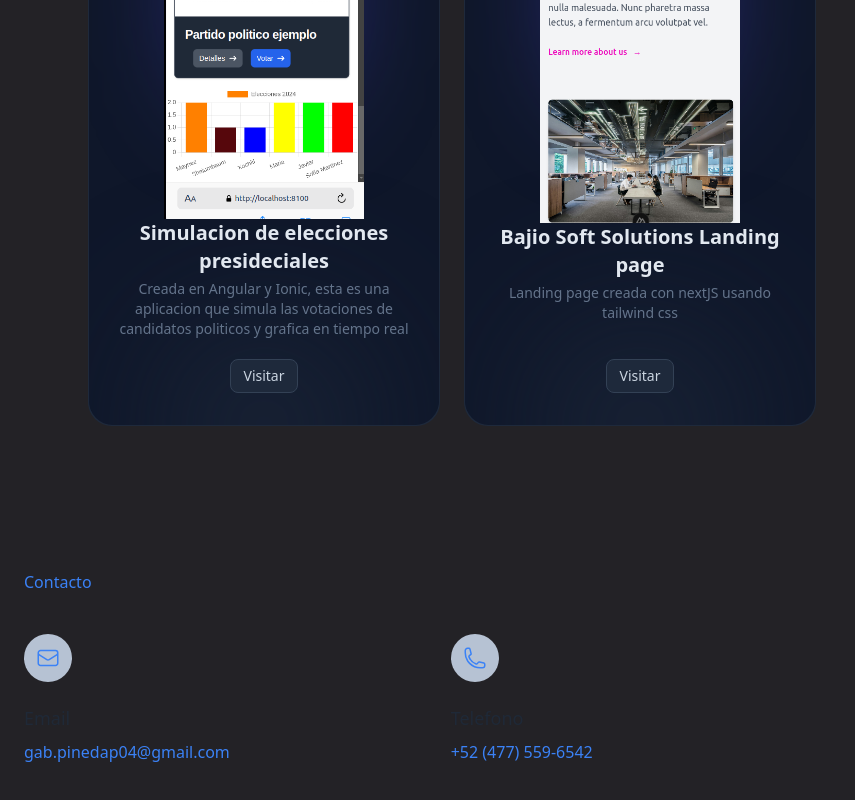
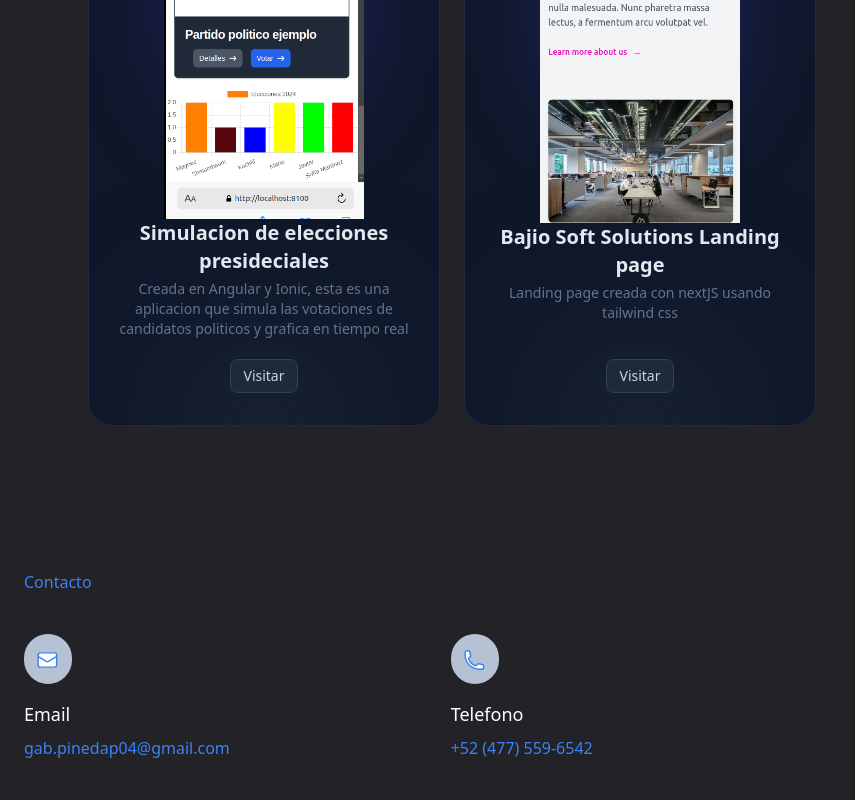
Before and after one commit to gabPinedaP04/github-pages, a React (Vite) app: page / in a window 1280 px wide. Shown: the part 2389-3189 px from the top of the page, without its empty margins (0-855 px from the left). Built offline with nearby package versions, Linux system fonts and the light colour scheme; no server answers.

Commit message:
iconos actualizados, transicion

```diff
--- a/src/components/contact.tsx
+++ b/src/components/contact.tsx
@@ -18,7 +18,7 @@ export default function Contact() {
                             </svg>
                         </span>
 
-                        <h2 className="mt-4 text-lg font-medium text-gray-800 dark:text-white">Email</h2>
+                        <h2 className="mt-4 text-lg font-medium text-white">Email</h2>
                         <p className="mt-2 text-blue-500 dark:text-blue-400">gab.pinedap04@gmail.com</p>
                     </div>
 
@@ -33,7 +33,7 @@ export default function Contact() {
                             </svg>
                         </span>
 
-                        <h2 className="mt-4 text-lg font-medium text-gray-800 dark:text-white">Telefono</h2>
+                        <h2 className="mt-4 text-lg font-medium text-white">Telefono</h2>
                         <p className="mt-2 text-blue-500 dark:text-blue-400">+52 (477) 559-6542</p>
                     </div>
                 </div>
--- a/src/components/navbar.tsx
+++ b/src/components/navbar.tsx
@@ -45,11 +45,15 @@ export default function Navbar() {
 
 
             <div
-                className={` ${isVisibleNavbar ? 'block' : 'hidden'} absolute inset-y-0 right-0 flex h-[calc(100vh-0rem)] w-full max-w-[20rem] flex-col rounded-xl bg-pallete5 bg-clip-border p-4 text-white shadow-xl shadow-blue-gray-900/5}`}>
+                className={`ease-in-out duration-300 absolute inset-y-0 right-0 flex h-[calc(100vh-0rem)] w-full max-w-[20rem] flex-col rounded-xl bg-pallete5 bg-clip-border p-4 text-white shadow-xl shadow-blue-gray-900/5 transform transition-transform ${isVisibleNavbar ? 'translate-x-0 opacity-100' : 'translate-x-full opacity-0'
+                    }`}
+            >
                 <div className="p-4 mb-2 ">
 
 
-                    <button onClick={closeNavbar} className="inline-block font-sans text-xl antialiased font-semibold leading-snug tracking-normal text-blue-gray-900 ">&lt;Volver</button>
+                    <button onClick={closeNavbar} className="inline-block font-sans text-xl antialiased font-semibold leading-snug tracking-normal text-blue-gray-900 ">
+                        <svg id="Layer_1" data-name="Layer 1" xmlns="http://www.w3.org/2000/svg" viewBox="0 0 122.88 108.06"><title>back-arrow</title><path d="M63.94,24.28a14.28,14.28,0,0,0-20.36-20L4.1,44.42a14.27,14.27,0,0,0,0,20l38.69,39.35a14.27,14.27,0,0,0,20.35-20L48.06,68.41l60.66-.29a14.27,14.27,0,1,0-.23-28.54l-59.85.28,15.3-15.58Z" /></svg>
+                        Volver</button>
                 </div>
                 <nav className="flex min-w-[240px] flex-col gap-1 p-2 font-sans text-base font-normal text-blue-gray-700">
                     <div role="button"
@@ -93,12 +97,10 @@ export default function Navbar() {
                     <div role="button"
                         className="flex items-center w-full p-3 leading-tight transition-all rounded-lg outline-none text-start hover:bg-blue-gray-50 hover:bg-opacity-80 hover:text-blue-gray-900 focus:bg-blue-gray-50 focus:bg-opacity-80 focus:text-blue-gray-900 active:bg-blue-gray-50 active:bg-opacity-80 active:text-blue-gray-900">
                         <div className="grid mr-4 place-items-center">
-                            <svg xmlns="http://www.w3.org/2000/svg" viewBox="0 0 24 24" fill="currentColor" aria-hidden="true"
-                                className="w-5 h-5">
-                                <path fill-rule="evenodd"
-                                    d="M18.685 19.097A9.723 9.723 0 0021.75 12c0-5.385-4.365-9.75-9.75-9.75S2.25 6.615 2.25 12a9.723 9.723 0 003.065 7.097A9.716 9.716 0 0012 21.75a9.716 9.716 0 006.685-2.653zm-12.54-1.285A7.486 7.486 0 0112 15a7.486 7.486 0 015.855 2.812A8.224 8.224 0 0112 20.25a8.224 8.224 0 01-5.855-2.438zM15.75 9a3.75 3.75 0 11-7.5 0 3.75 3.75 0 017.5 0z"
-                                    clip-rule="evenodd"></path>
+                            <svg viewBox="0 0 8 6" xmlns="http://www.w3.org/2000/svg">
+                                <path d="m0 0h8v6h-8zm.75 .75v4.5h6.5v-4.5zM0 0l4 3 4-3v1l-4 3-4-3z" />
                             </svg>
+
                         </div>
                         <a href="#Contacto" onClick={closeNavbar}>Contacto</a>
                     </div>
--- a/src/index.css
+++ b/src/index.css
@@ -18,3 +18,13 @@
 body{
   background-color: var(--color-pallete5);
 }
+
+path{
+  fill: white;
+}
+svg{
+  width: 20px;
+  height: 20px;
+  display: inline-block;
+  padding-right: 5%;
+}
```
